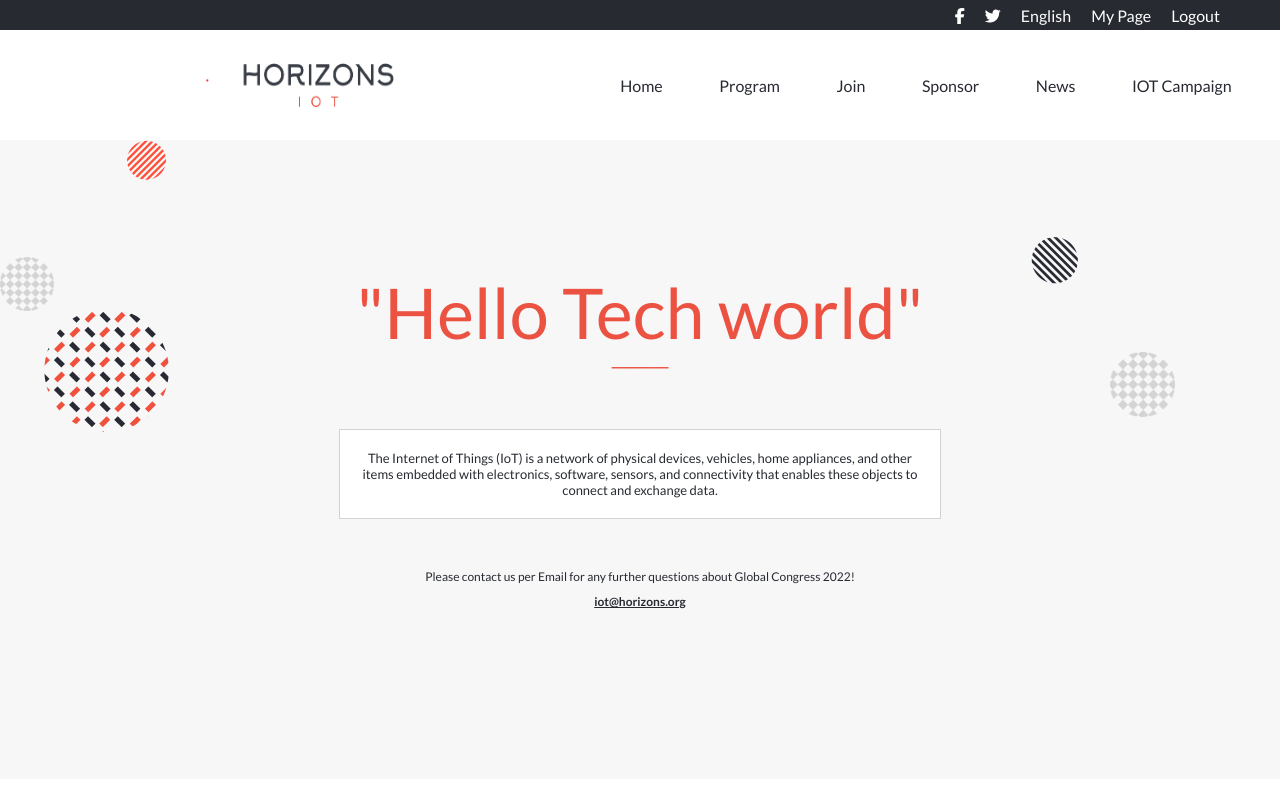
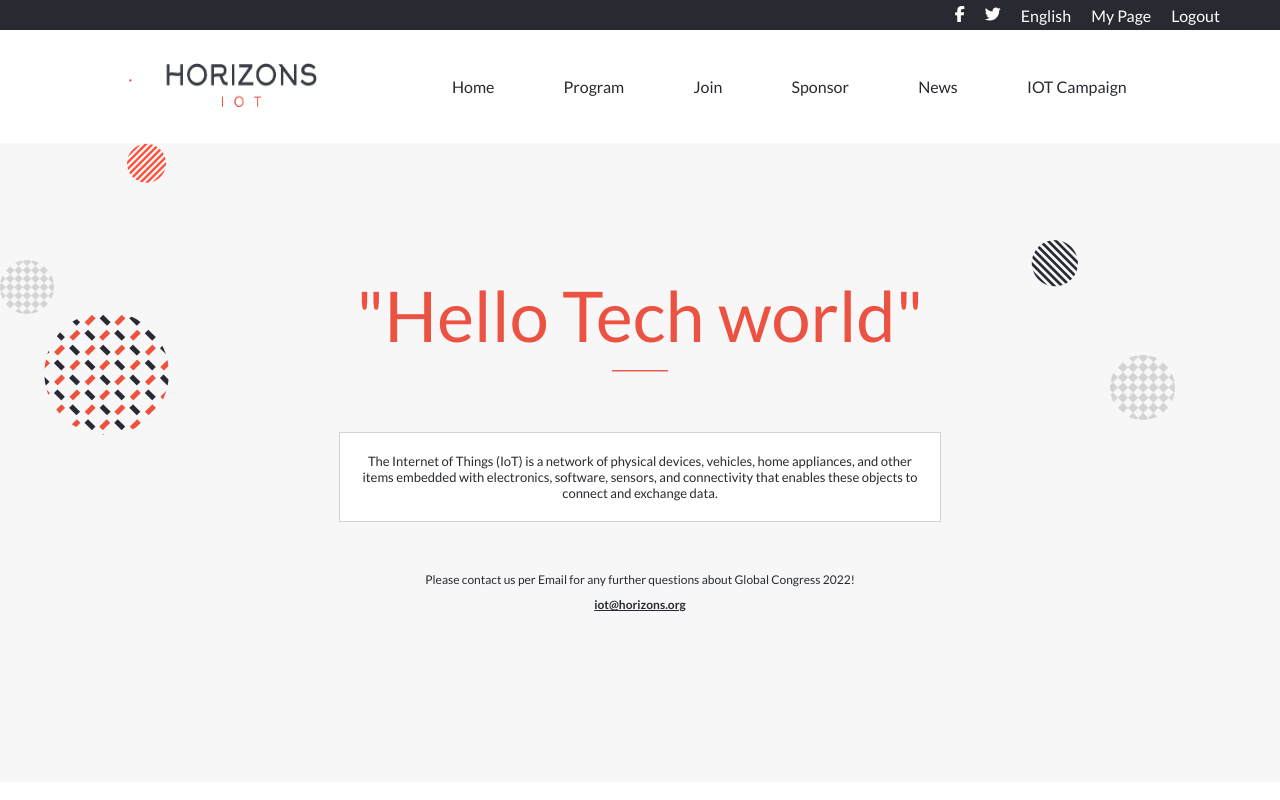
Before and after one commit to danutibe07/capstone-IOT, a website: page about.html in a window 1280 px wide. Shown: the top 800 px of the page. Drawn offline with Linux system fonts and the light colour scheme.

Commit message:
making the required changes

```diff
--- a/about.html
+++ b/about.html
@@ -37,8 +37,9 @@
             </div>
         </div>
         <div class="nav-wrapper-desktop">
-            <img src="./Images/horizons.png" alt="">
-            <div>
+            <a href="index.html">
+                <img src="./Images/horizons.png" alt="">
+            </a>            <div>
                 <a href="index.html">Home</a>
                 <a href="">Program</a>
                 <a href="">Join</a>
--- a/style.css
+++ b/style.css
@@ -18,6 +18,7 @@
   margin: 0;
   padding: 0;
   font-family: 'Lato', sans-serif;
+  overflow-x: hidden;
 }
 
 .sponsors > * {
@@ -546,7 +547,7 @@ footer {
   .nav-wrapper-desktop img {
     width: 200px;
     height: 70px;
-    padding: 0 15%;
+    padding: 0 5%;
     cursor: pointer;
   }
 
```
Also changed, not shown: index.html (+3 -1 lines).
